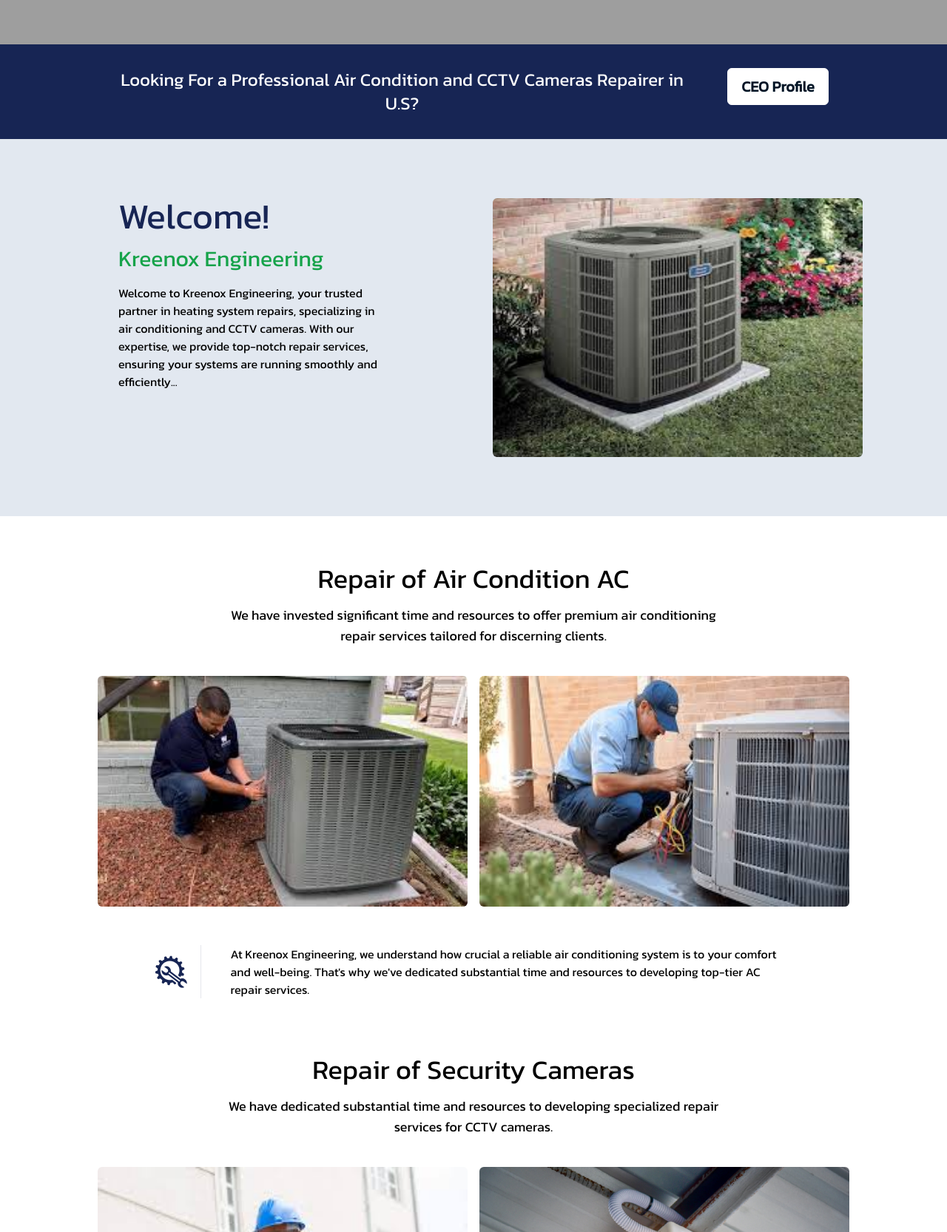
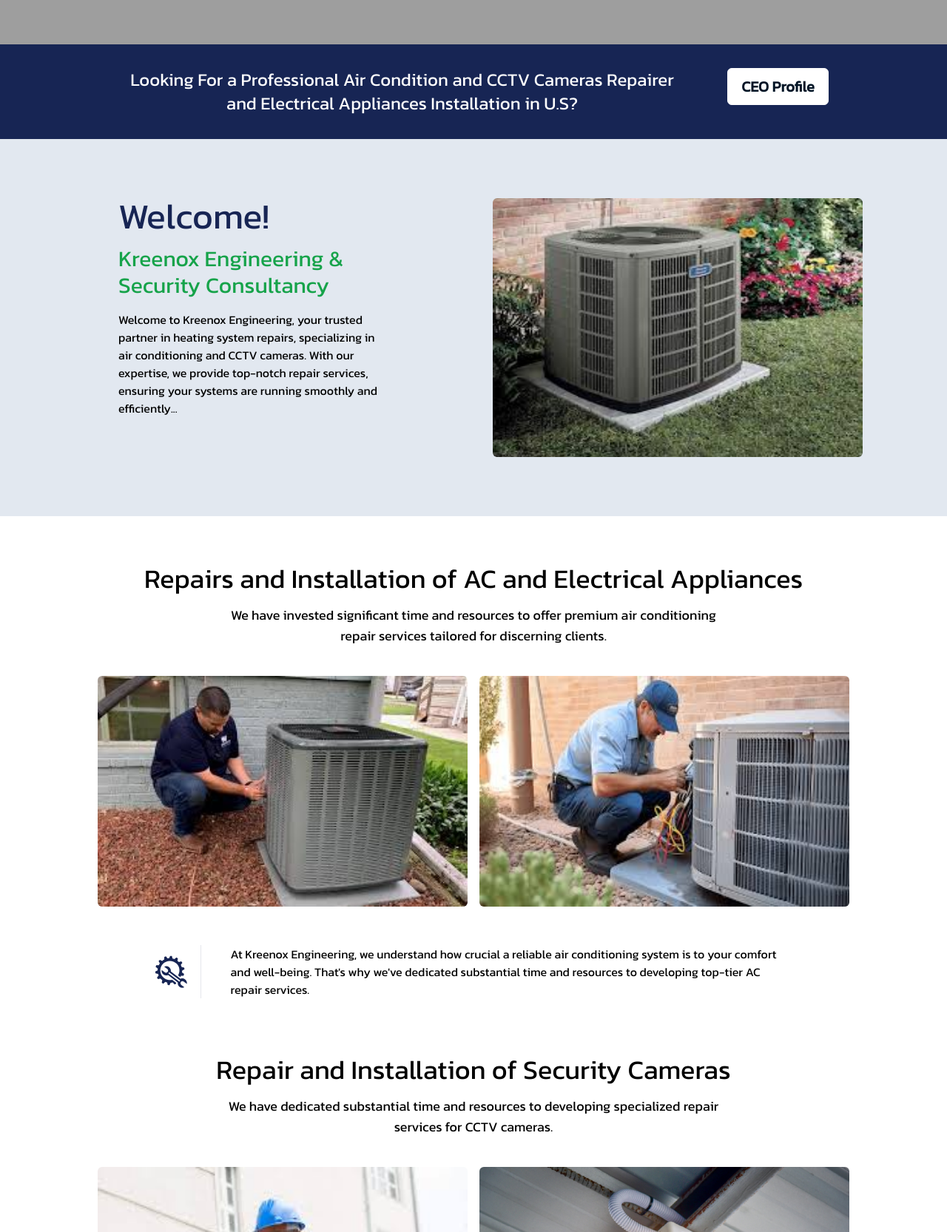
Before and after one commit to Gohskoh0/hello, a Next.js app: page / in a window 1280 px wide. Shown: the part 808-2474 px from the top of the page at 74% size. Built offline with nearby package versions, Linux system fonts and the light colour scheme; grey boxes are pictures that could not be loaded.

Commit message:
Update page.jsx

```diff
--- a/app/page.jsx
+++ b/app/page.jsx
@@ -67,7 +67,7 @@ export default function HomePage() {
                     <img className="w-full h-auto md:h-[750px] pt-6 md:pt-3" src="https://obuy.pk/wp-content/uploads/2021/07/IMG-3915-removebg-preview.png" alt="" />
                     <div className="bg-blue-950 flex flex-col md:flex-row items-center md:items-start w-full px-4 md:px-40 py-9 md:py-8">
                         <p className="text-white text-lg md:text-2xl text-center w-full md:w-[950px] mb-4 md:mb-0">
-                            Looking For a Professional Air Condition and CCTV Cameras Repairer in U.S?
+                            Looking For a Professional Air Condition and CCTV Cameras Repairer and Electrical Appliances Installation in U.S?
                         </p>
                         <div className="border border-white rounded-md h-[40px] md:h-[50px] w-[150px] md:w-[169px] hover:bg-green-600 bg-white text-center flex justify-center items-center ml-0 md:ml-14">
                             <Link href="/profile">
@@ -81,7 +81,7 @@ export default function HomePage() {
                 <div className="px-4 md:px-28 py-20 bg-slate-200 grid grid-cols-1 md:grid-cols-2 gap-6 md:gap-12">
                     <div className="text-start md:mr-12 md:px-12">
                         <p className="text-3xl md:text-5xl text-blue-950">Welcome!</p>
-                        <p className="text-2xl md:text-3xl text-green-600 mt-4">Kreenox Engineering</p>
+                        <p className="text-2xl md:text-3xl text-green-600 mt-4">Kreenox Engineering & Security Consultancy</p>
                         <p className="text-sm md:text-base mt-4 w-full md:w-auto">
                             Welcome to Kreenox Engineering, your trusted partner in heating system repairs,
                             specializing in air conditioning and CCTV cameras. With our expertise, we provide top-notch repair services,
@@ -96,7 +96,7 @@ export default function HomePage() {
                 {/* Services Section */}
                 <div className="p-4 bg-white py-16">
                     <div className="text-center">
-                        <p className="text-2xl md:text-4xl">Repair of Air Condition AC</p>
+                        <p className="text-2xl md:text-4xl">Repairs and Installation of AC and Electrical Appliances</p>
                         <p className="text-sm md:text-lg w-full max-w-2xl mx-auto mt-4">
                             We have invested significant time and resources to offer premium air conditioning repair services tailored for discerning clients.
                         </p>
@@ -114,7 +114,7 @@ export default function HomePage() {
                     </div>
 
                     <div className="text-center mt-16">
-                        <p className="text-2xl md:text-4xl">Repair of Security Cameras</p>
+                        <p className="text-2xl md:text-4xl">Repair and Installation of Security Cameras</p>
                         <p className="text-sm md:text-lg w-full max-w-2xl mx-auto mt-4">
                             We have dedicated substantial time and resources to developing specialized repair services for CCTV cameras.
                         </p>
```
